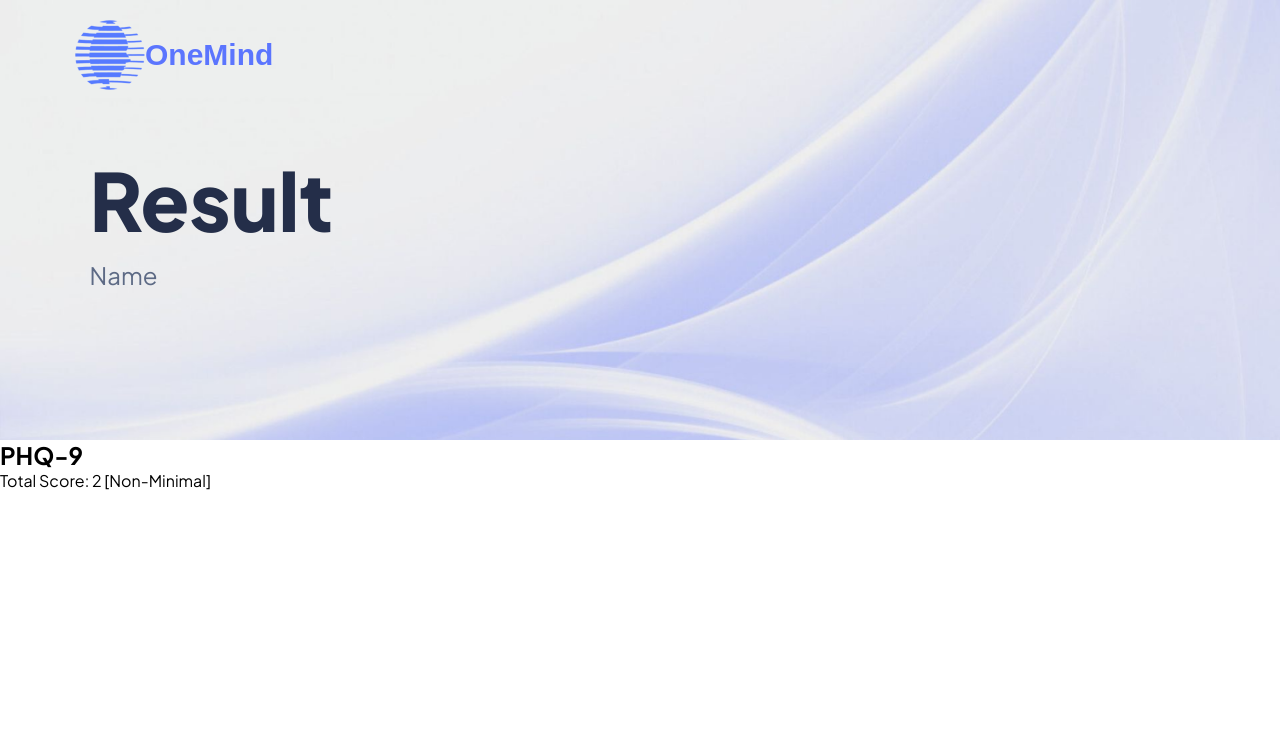
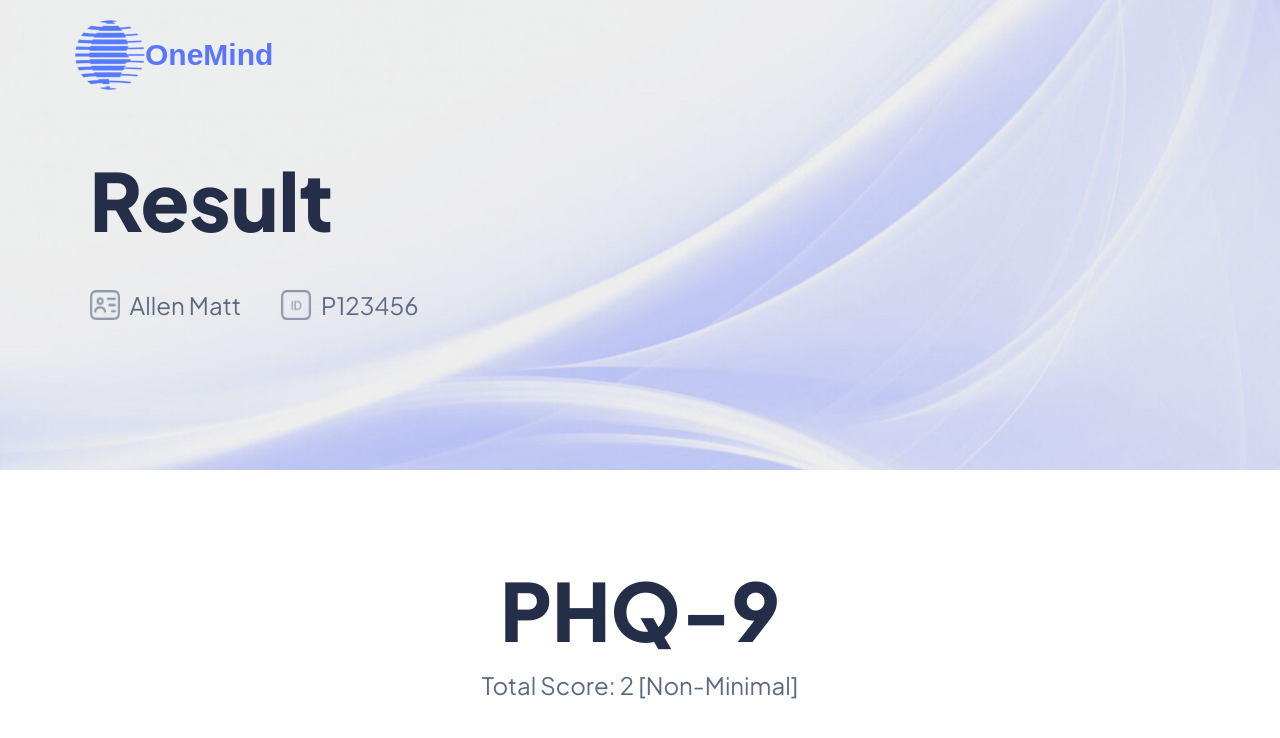
Before and after one commit to yeeshuen02/one-mind, a React (Create React App) app: page /report in a window 1280 px wide. Shown: the top 738 px of the page. Built offline with nearby package versions, Linux system fonts and the light colour scheme.

Commit message:
styled report

```diff
--- a/src/scenes/Report/Report.css
+++ b/src/scenes/Report/Report.css
@@ -4,3 +4,65 @@
   background-position: center;
   background-color: #f2f5f9;
 }
+
+.hero-content-result {
+  width: 750px;
+  display: flex;
+  flex-direction: column;
+  align-items: left;
+  justify-content: center;
+  padding: 50px 7% 150px;
+  flex-wrap: wrap;
+}
+
+.hero-content-result h1 {
+  font-size: 80px;
+  font-weight: 800;
+  color: #242e49;
+  line-height: 1;
+  padding-bottom: 50px;
+}
+
+.hero-content-result p {
+  font-size: 1.5em;
+  color: #5d6a85;
+}
+
+.patient-info-result {
+  display: flex;
+  flex-direction: row;
+  gap: 40px;
+  align-items: center;
+
+  img {
+    width: 30px;
+    height: 30px;
+  }
+}
+
+.info-result-item {
+  display: flex;
+  flex-direction: row;
+  gap: 10px;
+}
+
+.phq-title {
+  display: flex;
+  flex-direction: column;
+  justify-content: center;
+  align-items: center;
+  gap: 20px;
+  padding-top: 100px;
+
+  h1 {
+    font-size: 80px;
+    font-weight: 800;
+    color: #242e49;
+    line-height: 1;
+  }
+
+  p {
+    font-size: 1.5em;
+    color: #5d6a85;
+  }
+}
--- a/src/scenes/Report/Report.jsx
+++ b/src/scenes/Report/Report.jsx
@@ -1,5 +1,7 @@
 import React from "react";
 import homePageOneMindLogo from "../../assets/logo-blue.png";
+import personalCard from "../../assets/personalcard.png";
+import patientId from "../../assets/patientid.png";
 import "../Report/Report.css";
 
 const Report = () => {
@@ -12,9 +14,18 @@ const Report = () => {
             <p>OneMind</p>
           </button>
         </div>
-        <div className="hero-content">
+        <div className="hero-content-result">
           <h1>Result</h1>
-          <p>Name</p>
+          <div className="patient-info-result">
+            <div className="info-result-item">
+              <img src={personalCard} alt="Name" />
+              <p>Allen Matt</p>
+            </div>
+            <div className="info-result-item">
+              <img src={patientId} alt="Patient ID" />
+              <p>P123456</p>
+            </div>
+          </div>
         </div>
       </div>
 
```
Also changed, not shown: src/scenes/Report/reportData.js (added, +29 -0 lines), src/assets/patientid.png (added), src/assets/personalcard.png (added).
